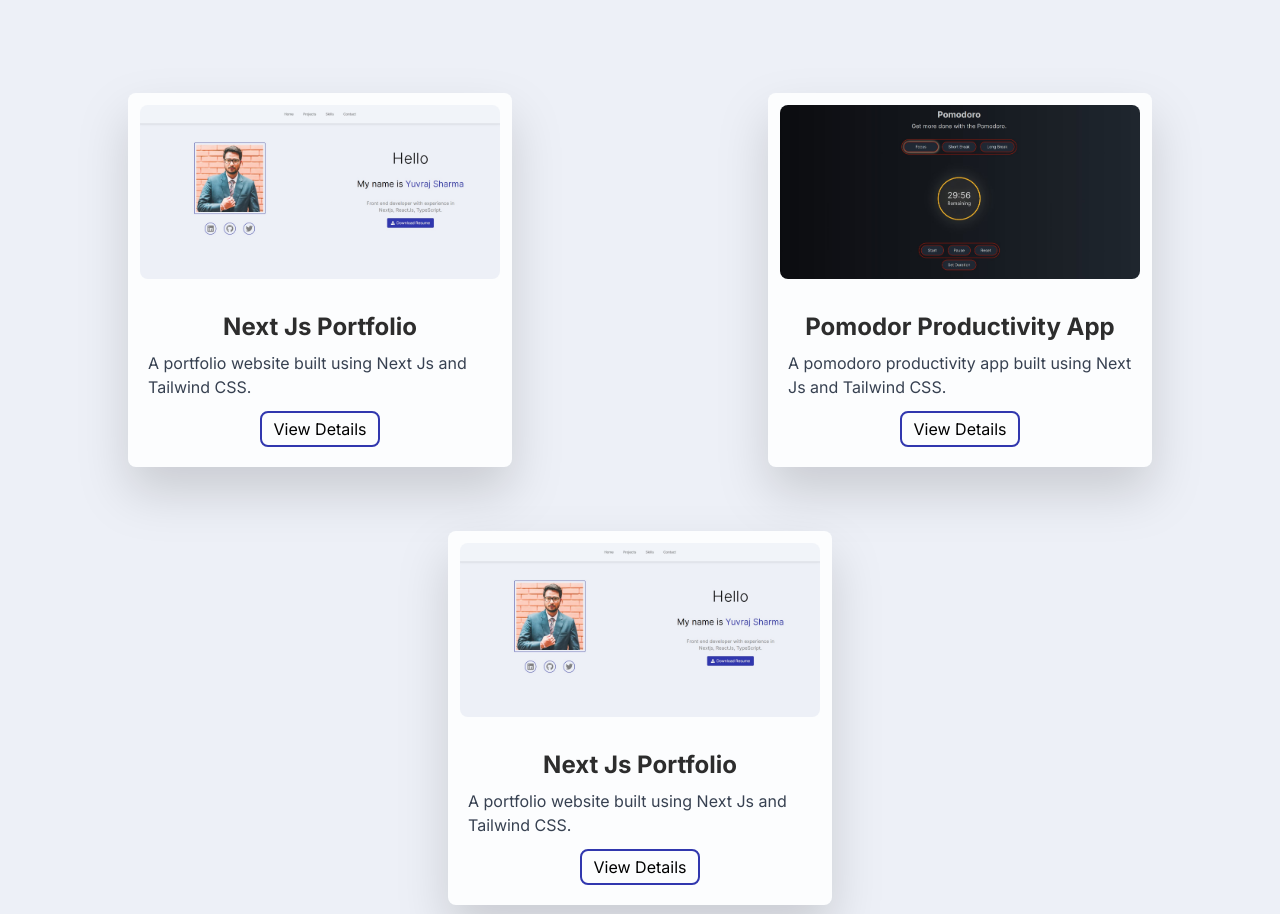
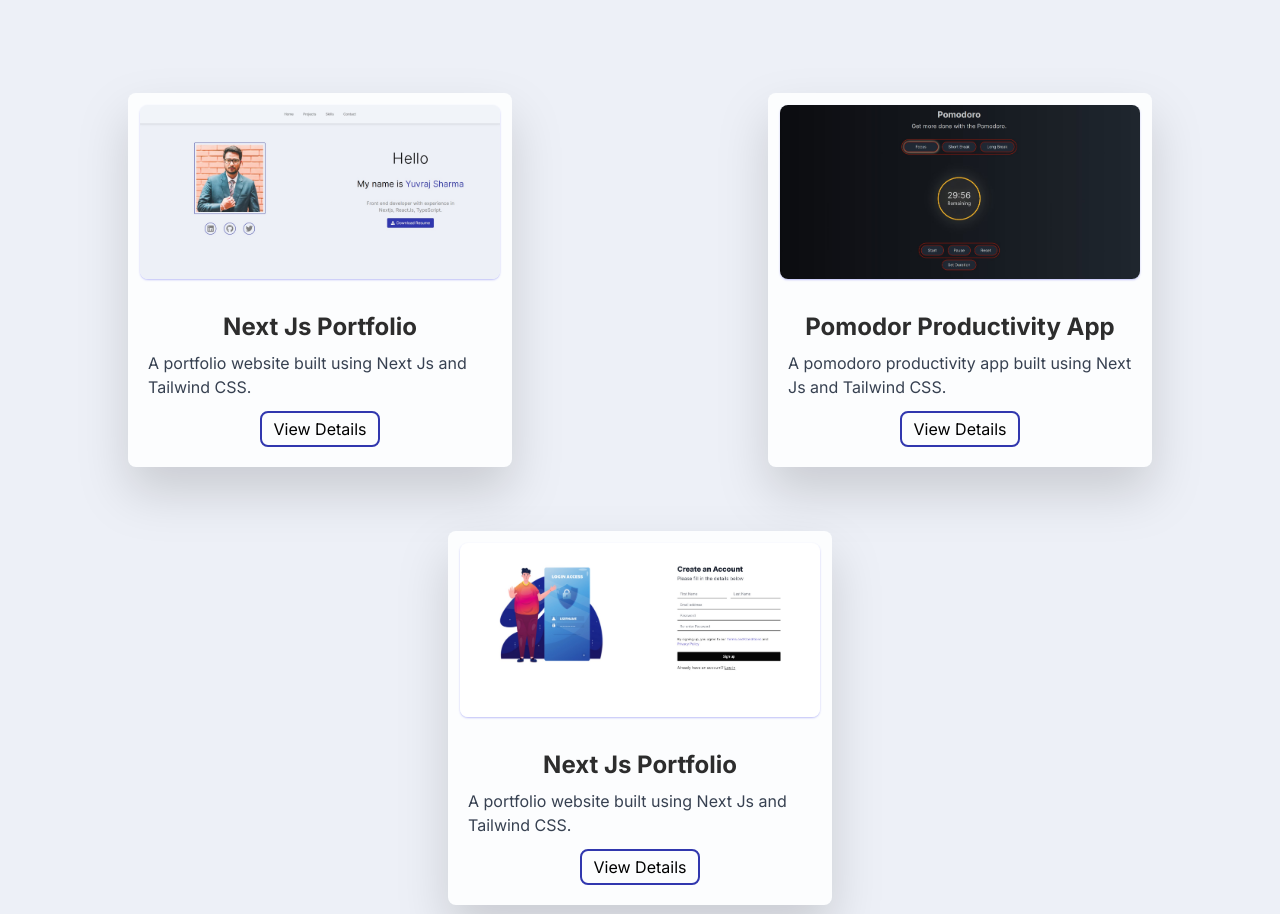
Before and after one commit to yuvrajsharma97/nextJSPortfolio, a Next.js app: page / in a window 1280 px wide. Shown: the part 879-1793 px from the top of the page. Built offline with nearby package versions, Linux system fonts and the light colour scheme.

Commit message:
third project

```diff
--- a/components/contentPages/project.jsx
+++ b/components/contentPages/project.jsx
@@ -19,7 +19,7 @@ const Card = ({ image, title, titleLink, description, link }) => {
             alt="hero"
             width={500}
             height={500}
-            className="rounded-lg"
+            className="rounded-lg shadow-sm shadow-indigo-500/40"
           />
         </div>
 
@@ -65,11 +65,11 @@ const Project = () => {
       link: "https://github.com/imyuvi1234/pomodoro-NextJS",
     },
     {
-      image: "/assets/portflioImage.jpg",
+      image: "/assets/projectmanageImage.jpg",
       title: "Next Js Portfolio",
       description: "A portfolio website built using Next Js and Tailwind CSS.",
-      titleLink: "https://yuvrajsharmanextjsportfolio.vercel.app",
-      link: "https://github.com/imyuvi1234/nextJSPortfolio",
+      titleLink: "https://github.com/imyuvi1234/Project-Management",
+      link: "https://github.com/imyuvi1234/Project-Management",
     },
   ];
 
```
Also changed, not shown: public/assets/projectmanageImage.jpg (added), 1 other file (tests, documents, lock files or other folders).
